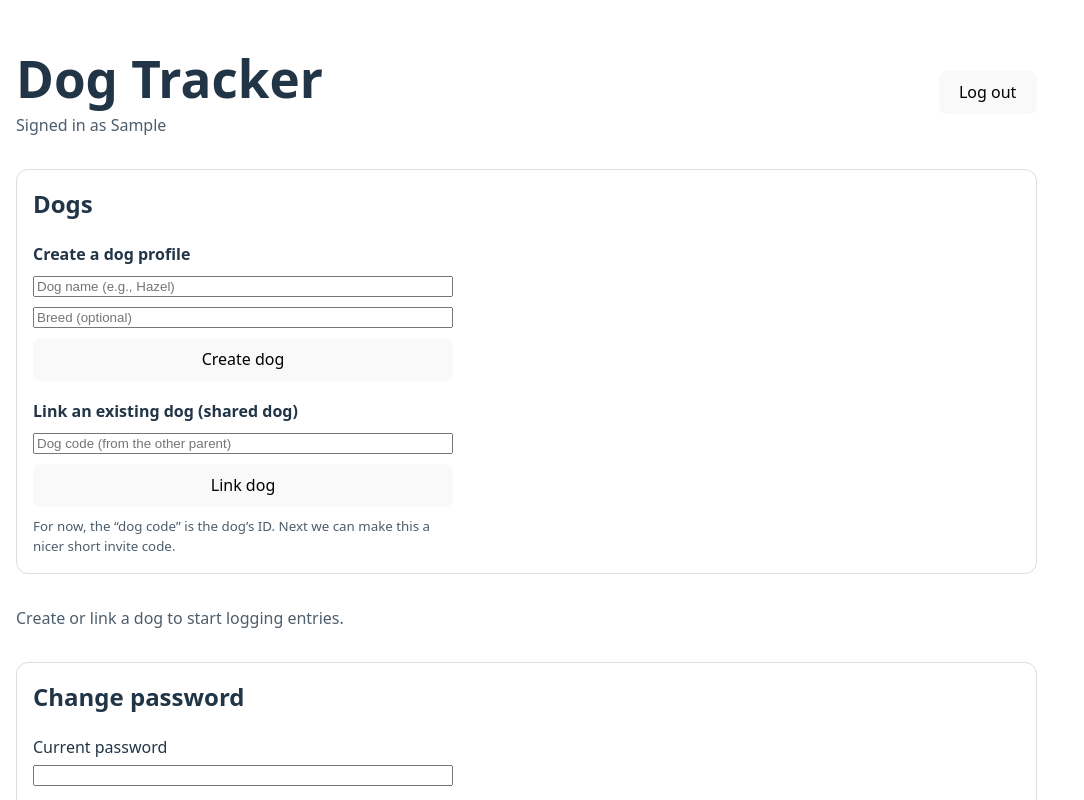
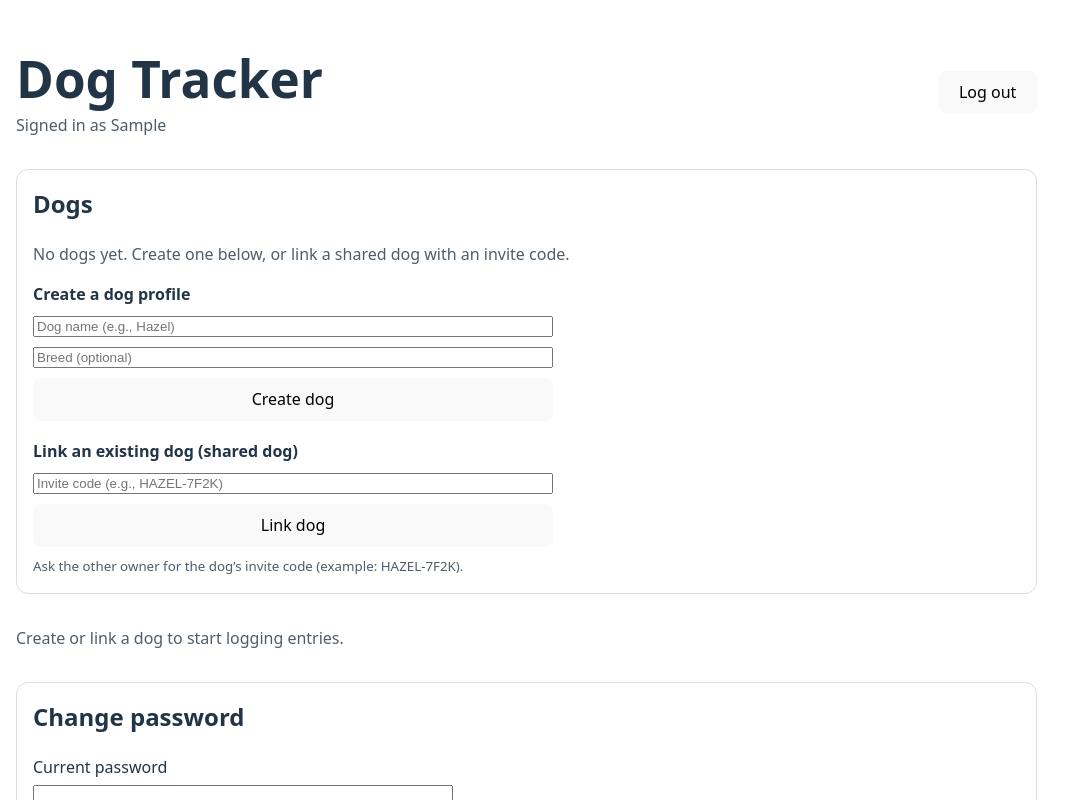
Before and after one commit to kmacfadyen/place, a React (Vite) app: page / in a window 1280 px wide. Both pictures are taken after typing "Sample", "Sample", "Sample123" into the empty fields and a click on the button "Create profile". Shown: the top 800 px of the page, without its empty margins (0-1084 px from the left). Built offline with nearby package versions, Linux system fonts and the light colour scheme.

Commit message:
fixing some bugs

```diff
--- a/src/components/DogManager.tsx
+++ b/src/components/DogManager.tsx
@@ -1,15 +1,19 @@
 import { useState } from "react";
+import type { Dog } from "../lib/types";
 import { createDogForUser, linkDogToUserByCode } from "../lib/dogs";
 
 type Props = {
   userId: string;
-  onChanged: () => void; // call to refresh dogs from storage
+  dogs: Dog[];
+  onChanged: () => void; // refresh dogs from storage in parent
 };
 
-export default function DogManager({ userId, onChanged }: Props) {
+export default function DogManager({ userId, dogs, onChanged }: Props) {
   const [name, setName] = useState("");
   const [breed, setBreed] = useState("");
   const [dogCode, setDogCode] = useState("");
+
+  const [lastCreatedCode, setLastCreatedCode] = useState<string | null>(null);
   const [msg, setMsg] = useState<string | null>(null);
   const [err, setErr] = useState<string | null>(null);
 
@@ -20,49 +24,138 @@ export default function DogManager({ userId, onChanged }: Props) {
       {err ? <p style={{ color: "crimson" }}>{err}</p> : null}
       {msg ? <p style={{ color: "green" }}>{msg}</p> : null}
 
+      {/* List dogs + invite codes */}
+      {dogs.length > 0 ? (
+        <div style={{ display: "grid", gap: 10, marginBottom: 16 }}>
+          <strong>Your dogs</strong>
+
+          {dogs.map((dog) => (
+            <div
+              key={dog.id}
+              style={{
+                border: "1px dashed #ddd",
+                borderRadius: 10,
+                padding: 12,
+                display: "grid",
+                gap: 6,
+              }}
+            >
+              <div style={{ fontWeight: 700 }}>{dog.name}</div>
+
+              <div style={{ display: "flex", gap: 10, alignItems: "center", flexWrap: "wrap" }}>
+                <span style={{ fontSize: 13, opacity: 0.8 }}>
+                  Invite code: <strong>{dog.shareCode}</strong>
+                </span>
+
+                <button
+                  type="button"
+                  onClick={() => navigator.clipboard.writeText(dog.shareCode)}
+                  >
+                  Copy
+                </button>
+              </div>
+            </div>
+          ))}
+        </div>
+      ) : (
+        <p style={{ opacity: 0.8, marginBottom: 16 }}>
+          No dogs yet. Create one below, or link a shared dog with an invite code.
+        </p>
+      )}
+
       <div style={{ display: "grid", gap: 18 }}>
+        {/* Create dog */}
         <form
           onSubmit={(e) => {
             e.preventDefault();
             setErr(null);
             setMsg(null);
-            if (!name.trim()) return setErr("Dog name is required.");
 
-            createDogForUser({ userId, name, breed });
+            if (!name.trim()) {
+              setErr("Dog name is required.");
+              return;
+            }
+
+            const dog = createDogForUser({ userId, name, breed });
+            setLastCreatedCode(dog.shareCode);
+
             setName("");
             setBreed("");
-            setMsg("Dog created.");
+            setMsg(`Dog created: ${dog.name}`);
             onChanged();
           }}
-          style={{ display: "grid", gap: 10, maxWidth: 420 }}
+          style={{ display: "grid", gap: 10, maxWidth: 520 }}
         >
           <strong>Create a dog profile</strong>
-          <input placeholder="Dog name (e.g., Hazel)" value={name} onChange={(e) => setName(e.target.value)} />
-          <input placeholder="Breed (optional)" value={breed} onChange={(e) => setBreed(e.target.value)} />
+
+          <input
+            placeholder="Dog name (e.g., Hazel)"
+            value={name}
+            onChange={(e) => setName(e.target.value)}
+          />
+
+          <input
+            placeholder="Breed (optional)"
+            value={breed}
+            onChange={(e) => setBreed(e.target.value)}
+          />
+
+          {/* Show invite code for the last created dog */}
+          {lastCreatedCode ? (
+            <div style={{ display: "flex", gap: 10, alignItems: "center", flexWrap: "wrap" }}>
+              <span style={{ fontSize: 13, opacity: 0.8 }}>
+                Invite code: <strong>{lastCreatedCode}</strong>
+              </span>
+              <button
+                type="button"
+                onClick={() => navigator.clipboard.writeText(lastCreatedCode)}
+                >
+                  Copy
+              </button>
+            </div>
+          ) : null}
+
           <button type="submit">Create dog</button>
         </form>
 
+        {/* Link dog */}
         <form
           onSubmit={(e) => {
             e.preventDefault();
             setErr(null);
             setMsg(null);
-            if (!dogCode.trim()) return setErr("Enter a dog code.");
+
+            if (!dogCode.trim()) {
+              setErr("Enter a dog invite code.");
+              return;
+            }
 
             const res = linkDogToUserByCode({ userId, dogCode });
-            if (!res.ok) return setErr(res.reason);
+
+            if (!res.ok) {
+              setErr(res.reason);
+              return;
+            }
 
             setDogCode("");
+            setLastCreatedCode(null);
             setMsg("Dog linked to your account.");
             onChanged();
           }}
-          style={{ display: "grid", gap: 10, maxWidth: 420 }}
+          style={{ display: "grid", gap: 10, maxWidth: 520 }}
         >
           <strong>Link an existing dog (shared dog)</strong>
-          <input placeholder="Dog code (from the other parent)" value={dogCode} onChange={(e) => setDogCode(e.target.value)} />
+
+          <input
+            placeholder="Invite code (e.g., HAZEL-7F2K)"
+            value={dogCode}
+            onChange={(e) => setDogCode(e.target.value)}
+          />
+
           <button type="submit">Link dog</button>
+
           <small style={{ opacity: 0.8 }}>
-            For now, the “dog code” is the dog’s ID. Next we can make this a nicer short invite code.
+            Ask the other owner for the dog’s invite code (example: HAZEL-7F2K).
           </small>
         </form>
       </div>
--- a/src/pages/Dashboard.tsx
+++ b/src/pages/Dashboard.tsx
@@ -92,7 +92,7 @@ export default function Dashboard({ user, onLogout }: Props) {
           setActiveDogId(user.id, dogId);
         }}
       />
-      <DogManager userId={user.id} onChanged={refreshDogs} />
+      <DogManager userId={user.id} dogs={dogs} onChanged={refreshDogs} />
 
       {activeDogId ? (
     <EntryForm userId={user.id} dogId={activeDogId} onAdd={handleAdd} />
```
